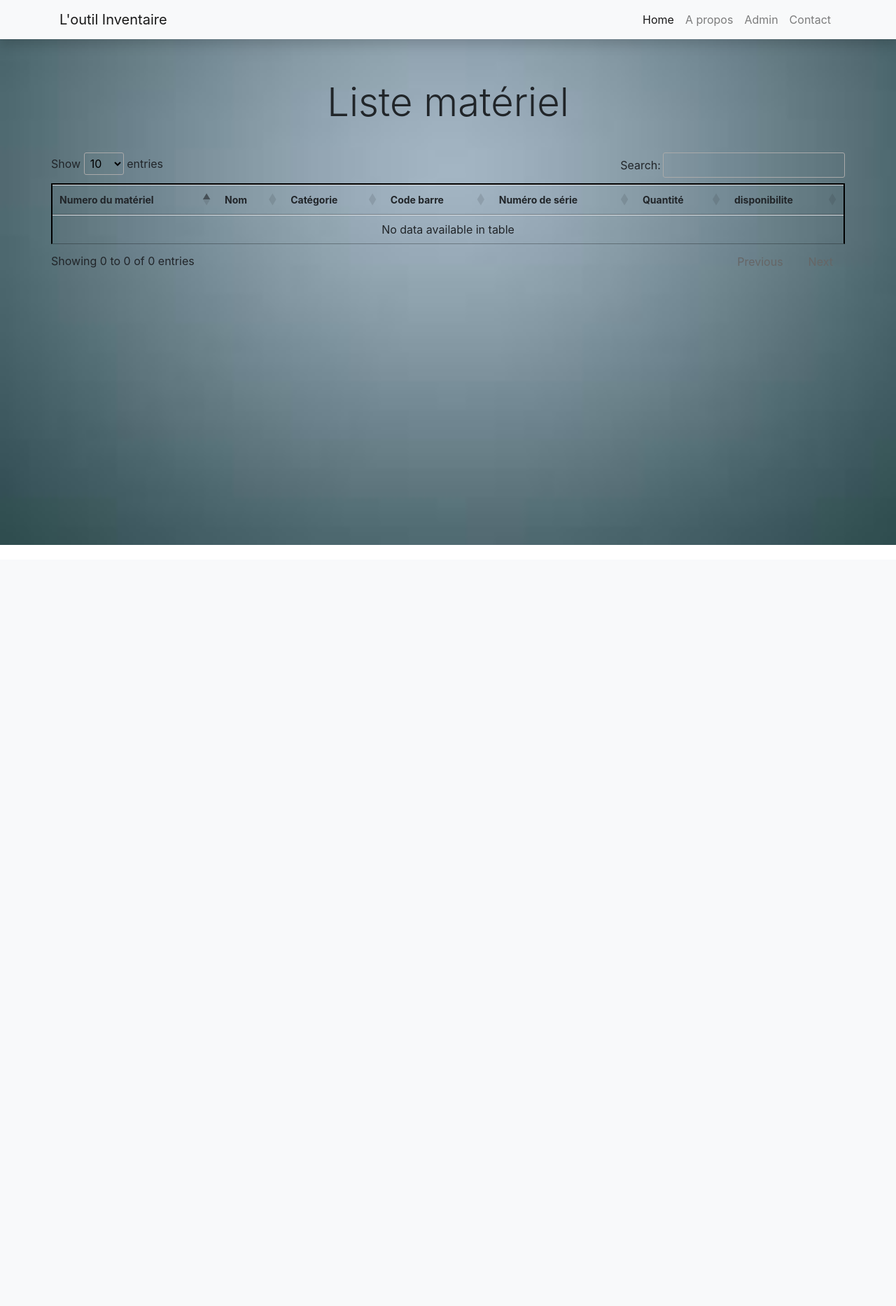
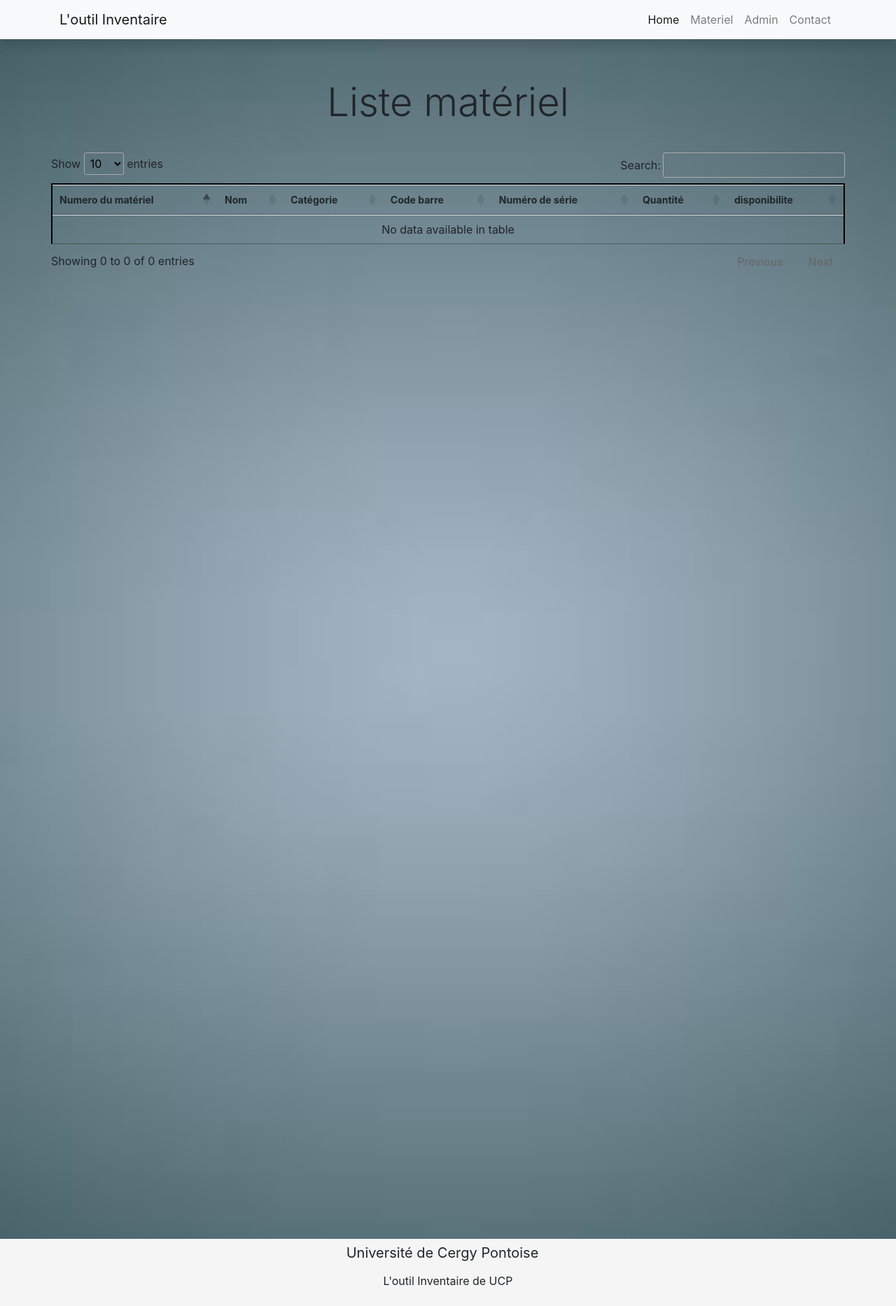
Before and after one commit to me98h/inventaire-1, a PHP site: page /views/viewMateriel.php in a window 1280 px wide. Shown: the whole page at 70% size. Before the commit the page ends 779 px from the top, so only its background shows below. Run offline with PHP 8.4, Linux system fonts and the light colour scheme; the template is opened without the code that fills it, so the values that code supplies are empty; some libraries are stand-ins or nearby versions.

Commit message:
Derniere version

```diff
--- a/models/Materiel.php
+++ b/models/Materiel.php
@@ -93,9 +93,9 @@ class Materiel
 	public function getCouleur(){
 		$RGB = "";
 		if($this->is_obj == 1)
-			$RGB = "'table-success'";
+			$RGB = "'table-bordered'";
 		else
-			$RGB = "'table-primary'";
+			$RGB = "'table-secondary'";
 		return $RGB;
 	}
 
--- a/views/viewAjout.php
+++ b/views/viewAjout.php
@@ -39,10 +39,10 @@
                   </a>
             </li>
             <li class="nav-item">
-              <a class="nav-link" href="#">A propos</a>
+              <a class="nav-link" href="index.php?url=materiel">Materiel</a>
             </li>
             <li class="nav-item">
-              <a class="nav-link" href="#">Admin</a>
+              <a class="nav-link" href="index.php?url=ajout">Admin</a>
             </li>
             <li class="nav-item">
               <a class="nav-link" href="#">Contact</a>
--- a/views/viewMateriel.php
+++ b/views/viewMateriel.php
@@ -25,12 +25,18 @@
             table th{
             	font-size: 14px;
             }
+            .footer {
+                  margin-top: 100%;
+                  background-color: #f5f5f5;
+                  text-align: center;
+               }
             #bg {
               background-image: url("images/image_de_fond.jpg");
               background-position: center;
               background-repeat: no-repeat;
               background-size: cover;
             }
+
         </style>
         <script type="text/javascript">
 			$(document).ready( function () {
@@ -59,13 +65,13 @@
                   </a>
             </li>
             <li class="nav-item">
-              <a class="nav-link" href="index.php">A propos</a>
+              <a class="nav-link" href="index.php?url=materiel">Materiel</a>
             </li>
             <li class="nav-item">
-              <a class="nav-link" href="#">Admin</a>
+              <a class="nav-link" href="index.php?url=ajout">Admin</a>
             </li>
             <li class="nav-item">
-              <a class="nav-link" href="#">Contact</a>
+              <a class="nav-link" href="models/contact.php">Contact</a>
             </li>
           </ul>
         </div>
@@ -103,4 +109,13 @@
             </table>
     </div>
 	</body>
+<footer class="footer">
+   <div class="container">
+        <div class="navbar-header">
+            <span class="navbar-brand">Université de Cergy Pontoise </span>
+        </div>
+
+        <p class="navbar-text navbar-right">L'outil Inventaire de UCP</p>
+    </div>
+</footer>
 </html>
--- a/views/viewPret.php
+++ b/views/viewPret.php
@@ -74,13 +74,13 @@
 	              </a>
 	        </li>
 	        <li class="nav-item">
-	          <a class="nav-link" href="#">A propos</a>
+	          <a class="nav-link" href="index.php?url=materiel">Materiel</a>
 	        </li>
 	        <li class="nav-item">
 	          <a class="nav-link" href="index.php?url=ajout">Admin</a>
 	        </li>
 	        <li class="nav-item">
-	          <a class="nav-link" href="#">Contact</a>
+	          <a class="nav-link" href="models/contact.php">Contact</a>
 	        </li>
 	      </ul>
 	    </div>
```
Also changed, not shown: models/contact.php (added, +77 -0 lines), views/viewEmprunteur.php (+8 -6 lines), views/viewInfo_pret.php (+3 -5 lines).
